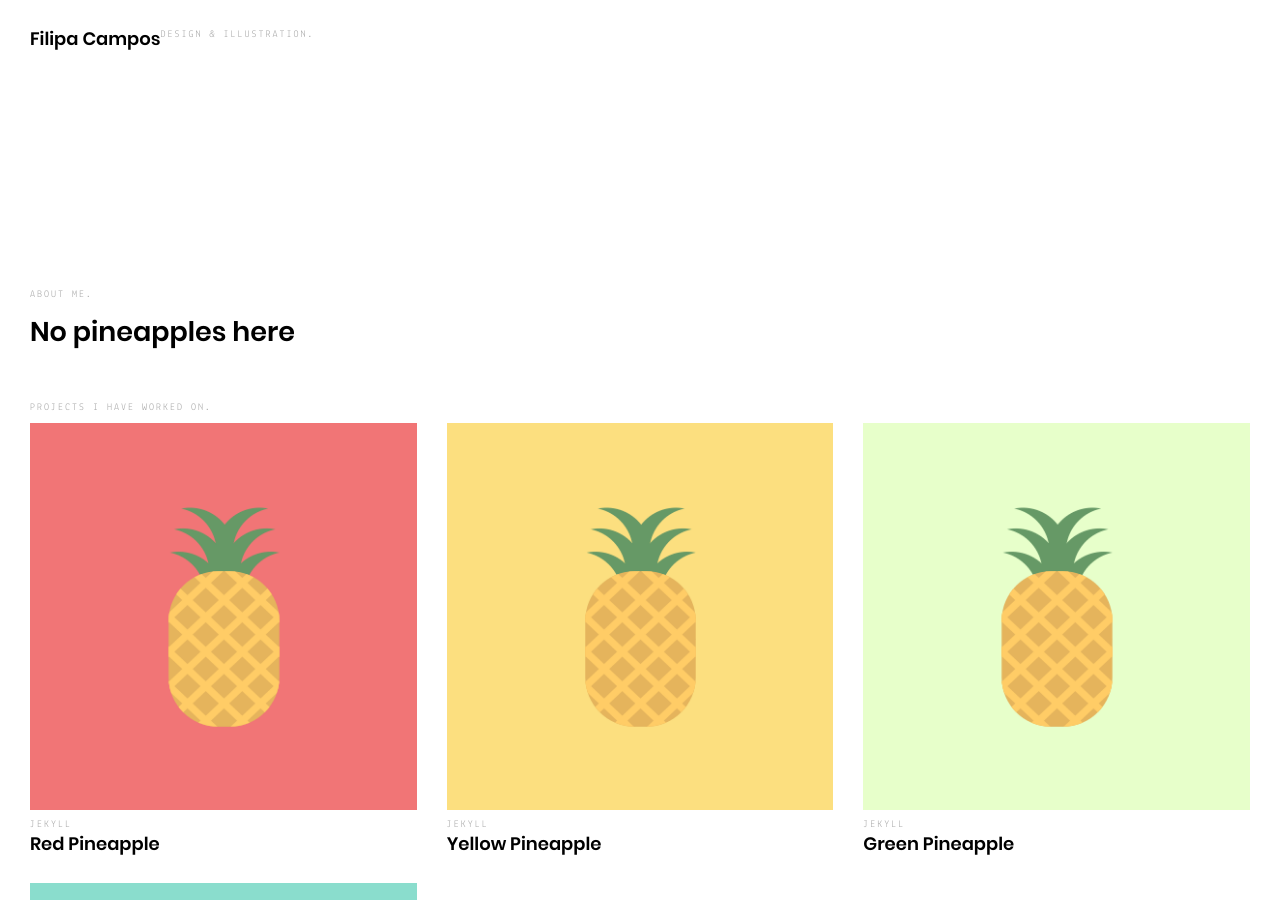
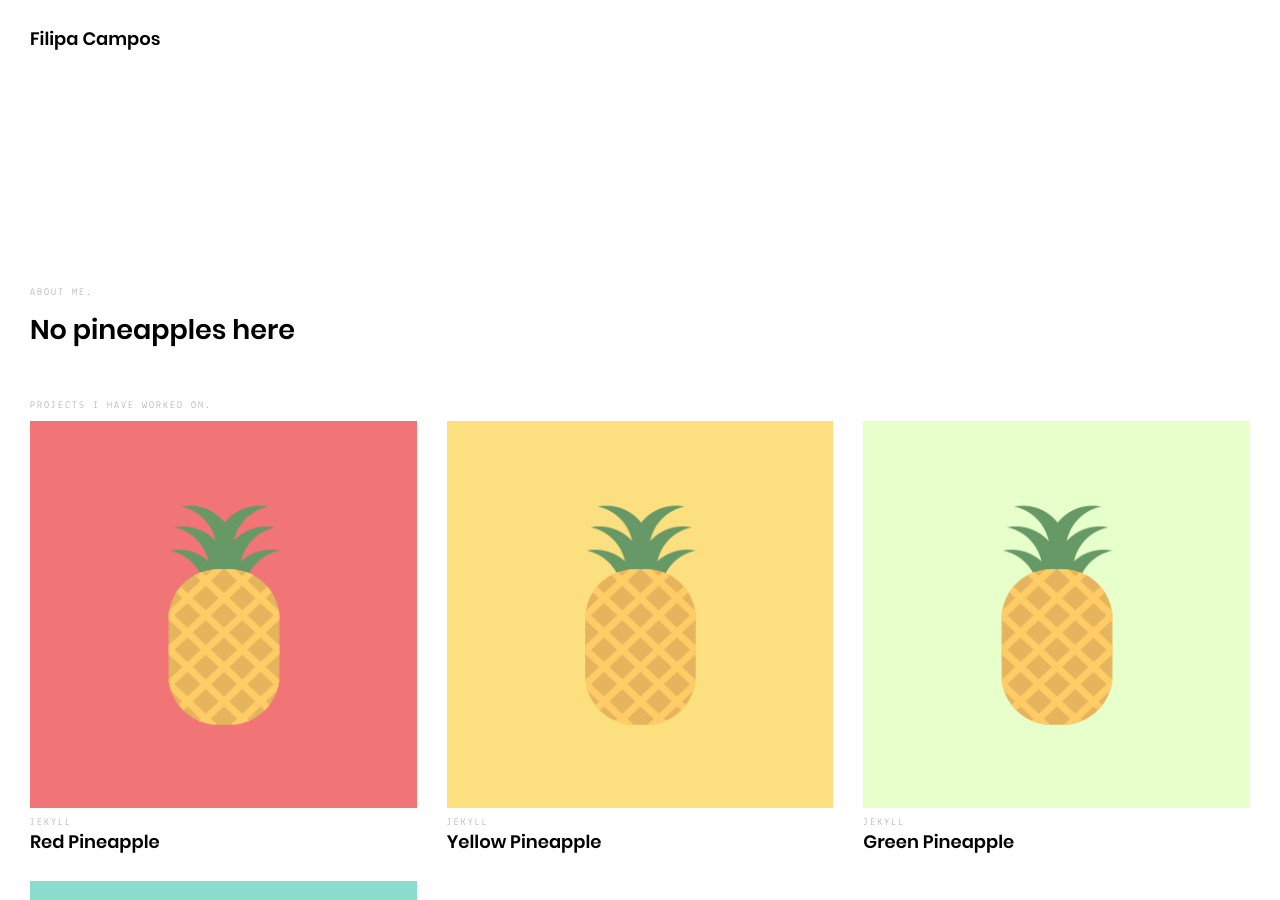
Before and after one commit to filipanoscampos/filipamadethis, a Jekyll site: the page built from index.html, in a window 1280 px wide and 900 px high. Built offline with Jekyll 4.4.1, drawn with Linux system fonts in a browser that asks for light colours; nearby versions of some CDN libraries; library files that are not in the unit come from our copies.

Commit message:
Header Changes

```diff
--- a/_includes/header.html
+++ b/_includes/header.html
@@ -2,7 +2,6 @@
 	<div class="container">
 		<h1 class="logo">
 			<a title="{{ site.author }}" href="{{ site.baseurl | append: "/" }}">{{ site.author }}</a>
-			<h2>Design & illustration.</h2>
 		</h1>
 	</div>
 </header>
```
